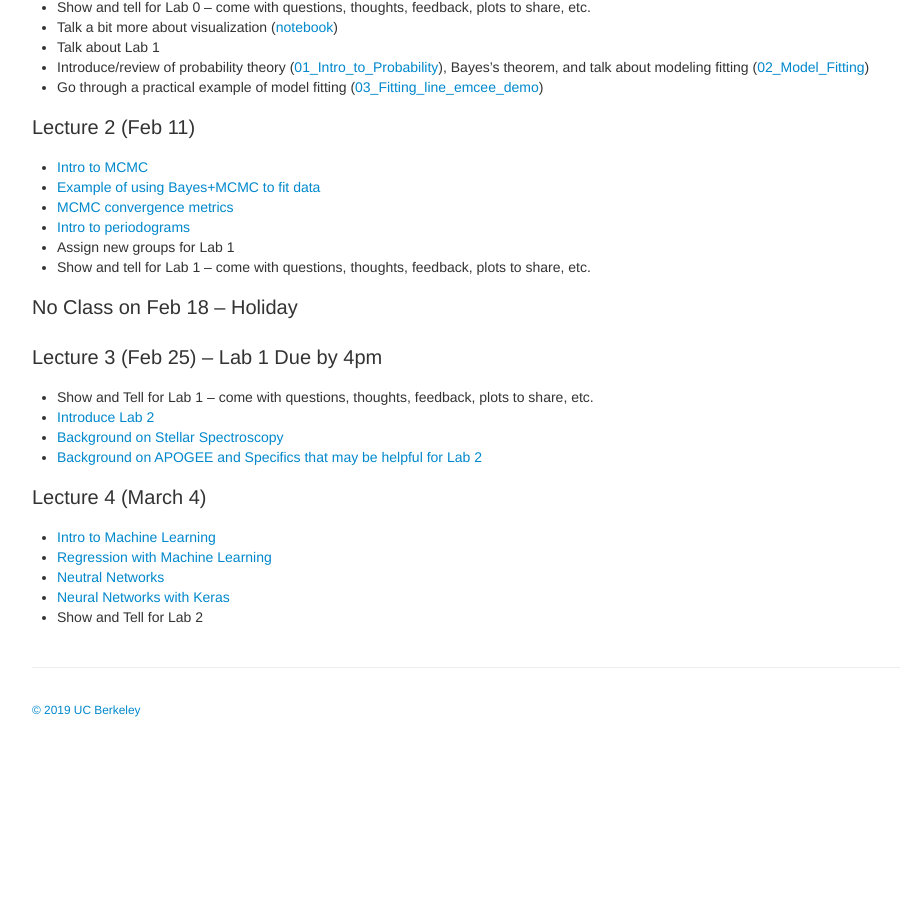
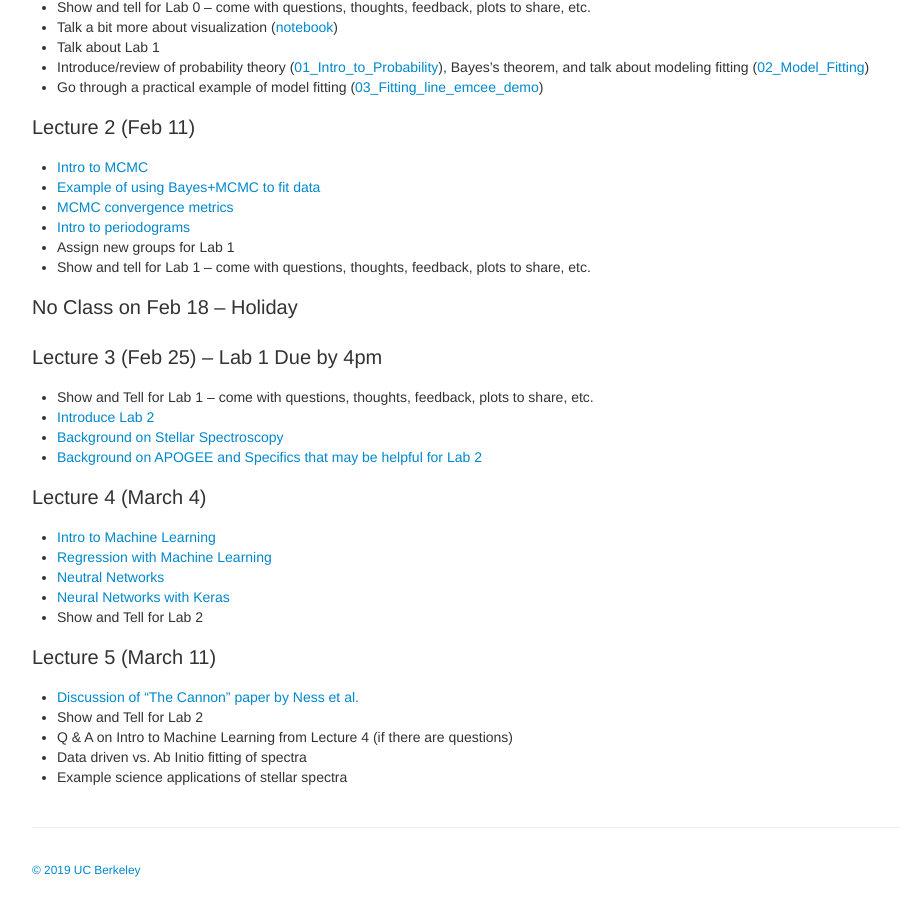
Before and after one commit to ucb-datalab/ucb-datalab.github.io, a Jekyll site: the page built from pages/lectures.md, in a window 1280 px wide and 900 px high, scrolled down 677 px. Shown: the whole window, without its empty margins (76-976 px from the left). Built offline with Jekyll 4.4.1, drawn with Linux system fonts in a browser that asks for light colours; before the commit the page ends 1417 px from its top, so only the background shows below that.

Commit message:
lecture 5

```diff
--- a/pages/lectures.md
+++ b/pages/lectures.md
@@ -63,3 +63,10 @@ before each lecture.
 - [Neutral Networks](https://github.com/ucb-datalab/course-materials/blob/master/Lectures/Lecture4_machine_learning/02_neural_networks.ipynb)
 - [Neural Networks with Keras](https://github.com/ucb-datalab/course-materials/blob/master/Lectures/Lecture4_machine_learning/03_nn_with_keras.ipynb)
 - Show and Tell for Lab 2
+
+### Lecture 5 (March 11)
+- [Discussion of "The Cannon" paper by Ness et al.](https://arxiv.org/abs/1501.07604)
+- Show and Tell for Lab 2
+- Q & A on Intro to Machine Learning from Lecture 4 (if there are questions)
+- Data driven vs. Ab Initio fitting of spectra
+- Example science applications of stellar spectra
```
